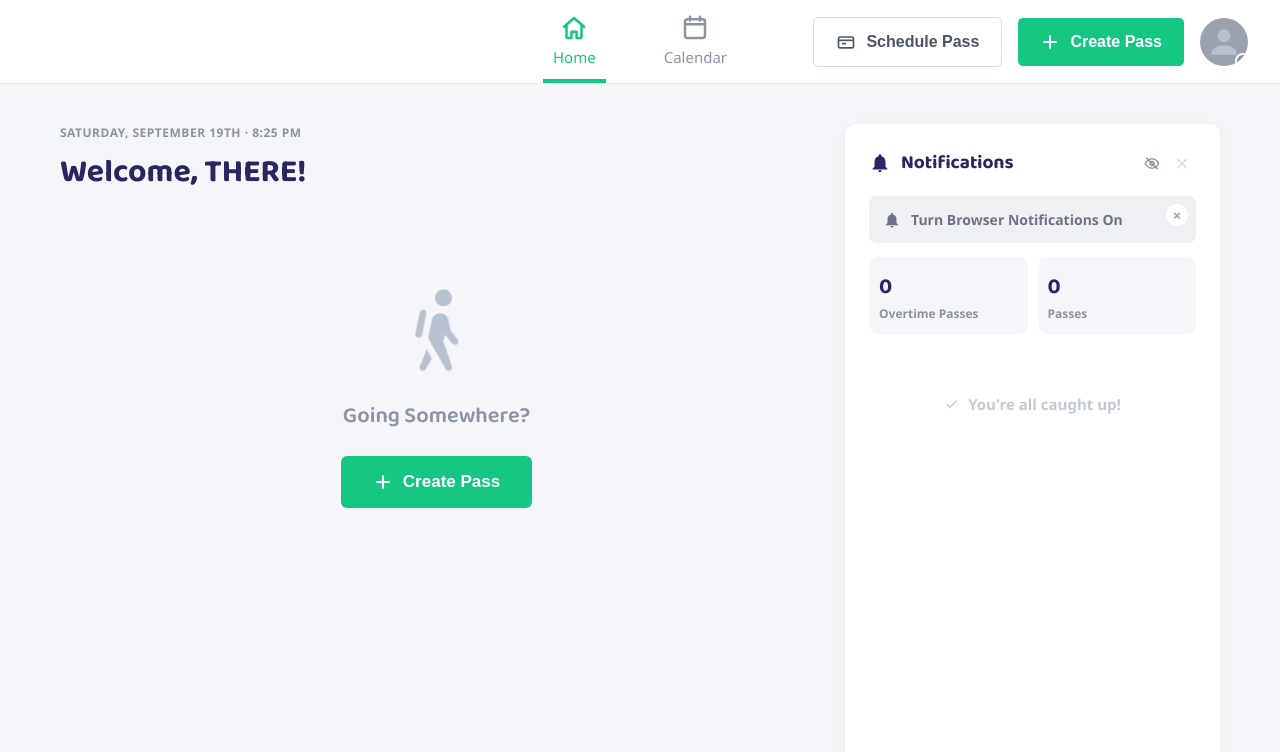
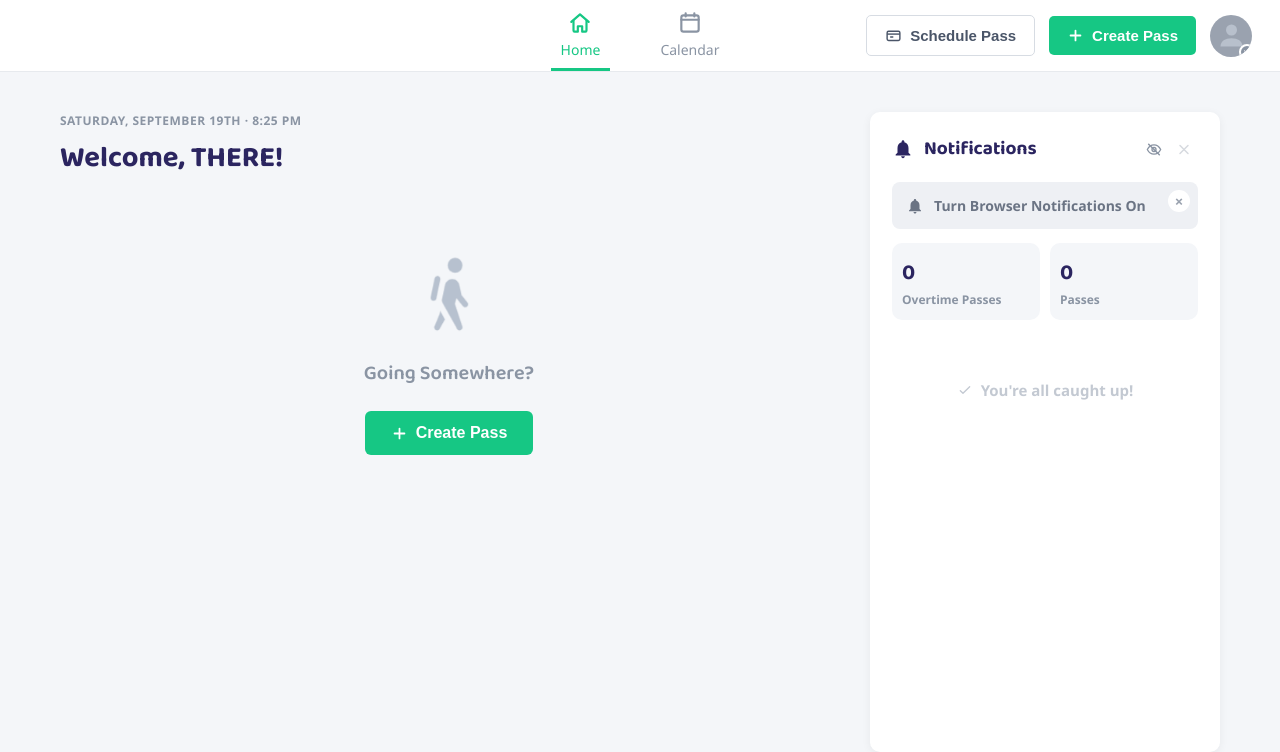
Before and after one commit to uncle826/mysmartpass, a plain HTML site: page dashboard.html in a window 1280 px wide. Drawn offline with Linux system fonts and the light colour scheme.

Commit message:
Add files via upload

```diff
--- a/dashboard.css
+++ b/dashboard.css
@@ -22,13 +22,13 @@ body.fade-out {
 /* Top bar */
 
 .topbar {
-  height: 84px;
+  height: 72px;
   background: #ffffff;
   border-bottom: 1px solid #e7eaee;
   display: flex;
   align-items: center;
   justify-content: space-between;
-  padding: 0 32px;
+  padding: 0 28px;
 }
 
 .topbar-side {
@@ -39,12 +39,12 @@ body.fade-out {
 
 .topbar-side.right {
   justify-content: flex-end;
-  gap: 16px;
+  gap: 14px;
 }
 
 .main-nav {
   display: flex;
-  gap: 48px;
+  gap: 40px;
   height: 100%;
 }
 
@@ -58,8 +58,8 @@ body.fade-out {
   padding: 0 10px;
   text-decoration: none;
   color: #8a94a3;
-  font-size: 15px;
-  border-bottom: 4px solid transparent;
+  font-size: 14px;
+  border-bottom: 3px solid transparent;
 }
 
 .nav-item.active {
@@ -68,8 +68,8 @@ body.fade-out {
 }
 
 .nav-icon {
-  width: 30px;
-  height: 30px;
+  width: 26px;
+  height: 26px;
 }
 
 /* Buttons */
@@ -77,18 +77,18 @@ body.fade-out {
 .btn {
   display: inline-flex;
   align-items: center;
-  gap: 10px;
-  font-size: 16px;
+  gap: 8px;
+  font-size: 15px;
   font-weight: 700;
   border-radius: 5px;
-  padding: 14px 22px;
+  padding: 11px 18px;
   cursor: pointer;
   border: none;
 }
 
 .btn-icon {
-  width: 20px;
-  height: 20px;
+  width: 17px;
+  height: 17px;
 }
 
 .btn-outline {
@@ -111,8 +111,8 @@ body.fade-out {
 }
 
 .btn-large {
-  padding: 16px 32px;
-  font-size: 17px;
+  padding: 13px 26px;
+  font-size: 16px;
   border-radius: 6px;
 }
 
@@ -122,8 +122,8 @@ body.fade-out {
 
 .avatar {
   position: relative;
-  width: 48px;
-  height: 48px;
+  width: 42px;
+  height: 42px;
   border-radius: 50%;
   background: #e7eaee;
   color: #b8c0cc;
@@ -137,8 +137,8 @@ body.fade-out {
 }
 
 .avatar-icon {
-  width: 38px;
-  height: 38px;
+  width: 33px;
+  height: 33px;
 }
 
 .avatar-badge {
@@ -295,10 +295,10 @@ body.fade-out {
 
 .welcome-title {
   font-family: "Baloo 2", "Segoe UI", Arial, sans-serif;
-  font-size: 32px;
+  font-size: 29px;
   font-weight: 700;
   color: #2b2560;
-  margin: 6px 0 90px 0;
+  margin: 6px 0 76px 0;
 }
 
 .going-somewhere {
@@ -310,13 +310,13 @@ body.fade-out {
 
 .walk-icon {
   width: auto;
-  height: 92px;
+  height: 82px;
   margin-bottom: 18px;
 }
 
 .going-somewhere-text {
   font-family: "Baloo 2", "Segoe UI", Arial, sans-serif;
-  font-size: 22px;
+  font-size: 20px;
   font-weight: 600;
   color: #8a94a3;
   margin: 0 0 22px 0;
@@ -327,14 +327,14 @@ body.fade-out {
 .requests-panel {
   display: flex;
   flex-direction: column;
-  width: 375px;
-  height: calc(100vh - 164px);
+  width: 350px;
+  height: calc(100vh - 152px);
   min-height: 380px;
   max-height: 640px;
   background: #ffffff;
   border-radius: 10px;
   box-shadow: 0 2px 10px rgba(0, 0, 0, 0.06);
-  padding: 24px;
+  padding: 22px;
 }
 
 .requests-header {
@@ -540,10 +540,10 @@ body.fade-out {
 
 .pass-card {
   width: 100%;
-  max-width: 480px;
+  max-width: 440px;
   color: #ffffff;
   border-radius: 12px;
-  padding: 32px 32px 28px 32px;
+  padding: 28px 28px 24px 28px;
   box-shadow: 0 20px 60px rgba(0, 0, 0, 0.45), 0 0 0 1px rgba(255, 255, 255, 0.08) inset;
   transition: background 0.4s ease;
 }
@@ -555,8 +555,8 @@ body.fade-out {
 }
 
 .pass-dest-icon {
-  width: 42px;
-  height: 42px;
+  width: 38px;
+  height: 38px;
   flex-shrink: 0;
   display: flex;
   align-items: center;
@@ -573,13 +573,13 @@ body.fade-out {
 }
 
 .pass-card-title {
-  font-size: 32px;
+  font-size: 29px;
   font-weight: 700;
   line-height: 1.15;
 }
 
 .pass-card-subtitle {
-  font-size: 16px;
+  font-size: 15px;
   color: rgba(255, 255, 255, 0.8);
   margin: 2px 0 0 0;
 }
@@ -601,7 +601,7 @@ body.fade-out {
   display: flex;
   align-items: center;
   gap: 8px;
-  font-size: 15px;
+  font-size: 14px;
   color: rgba(255, 255, 255, 0.9);
   white-space: nowrap;
 }
@@ -642,8 +642,8 @@ body.fade-out {
 
 .pass-ring {
   position: relative;
-  width: 210px;
-  height: 210px;
+  width: 190px;
+  height: 190px;
   margin: 0 auto 34px auto;
 }
 
@@ -698,12 +698,12 @@ body.fade-out {
 .pass-end-btn {
   display: block;
   width: 100%;
-  padding: 20px;
+  padding: 17px;
   border: none;
   border-radius: 10px;
   background: rgba(255, 255, 255, 0.25);
   color: #ffffff;
-  font-size: 17px;
+  font-size: 16px;
   font-weight: 700;
   cursor: pointer;
 }
@@ -721,14 +721,14 @@ body.fade-out {
   display: flex;
   align-items: flex-start;
   justify-content: flex-end;
-  padding: 96px 32px 24px 32px;
+  padding: 82px 28px 24px 28px;
   z-index: 100;
 }
 
 .modal {
   position: relative;
-  width: 440px;
-  max-height: calc(100vh - 136px);
+  width: 420px;
+  max-height: calc(100vh - 118px);
   background: #ffffff;
   border-radius: 14px;
   box-shadow: 0 10px 40px rgba(0, 0, 0, 0.22);
@@ -943,7 +943,7 @@ body.fade-out {
   flex-direction: column;
   align-items: center;
   justify-content: space-between;
-  padding: 20px 0;
+  padding: 17px 0;
   width: 16px;
   flex-shrink: 0;
 }
@@ -986,7 +986,7 @@ body.fade-out {
   background: #f3f4f7;
   border: 1px solid #eceef3;
   border-radius: 8px;
-  padding: 14px 18px;
+  padding: 12px 16px;
   cursor: text;
   transition: border-color 0.2s ease, box-shadow 0.2s ease, background 0.2s ease;
 }
@@ -1000,7 +1000,7 @@ body.fade-out {
 .modal-input {
   border: none;
   outline: none;
-  font-size: 18px;
+  font-size: 17px;
   width: 100%;
   color: #2b2560;
   background: transparent;
```
